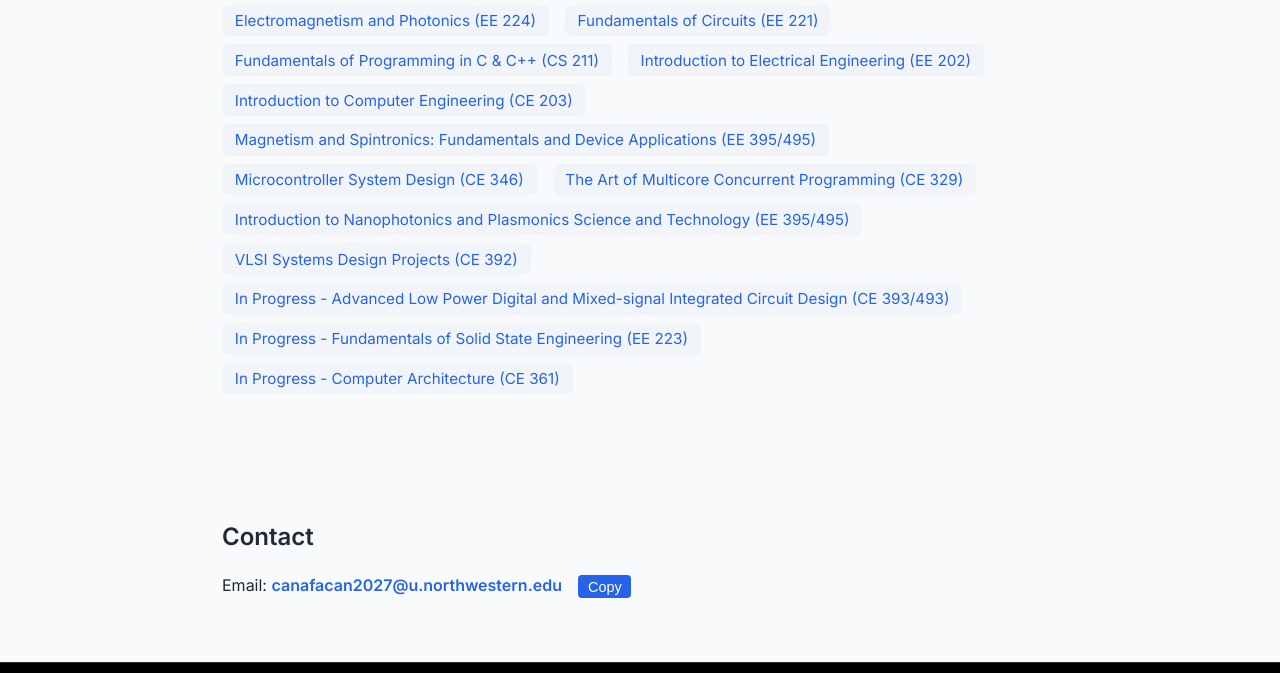
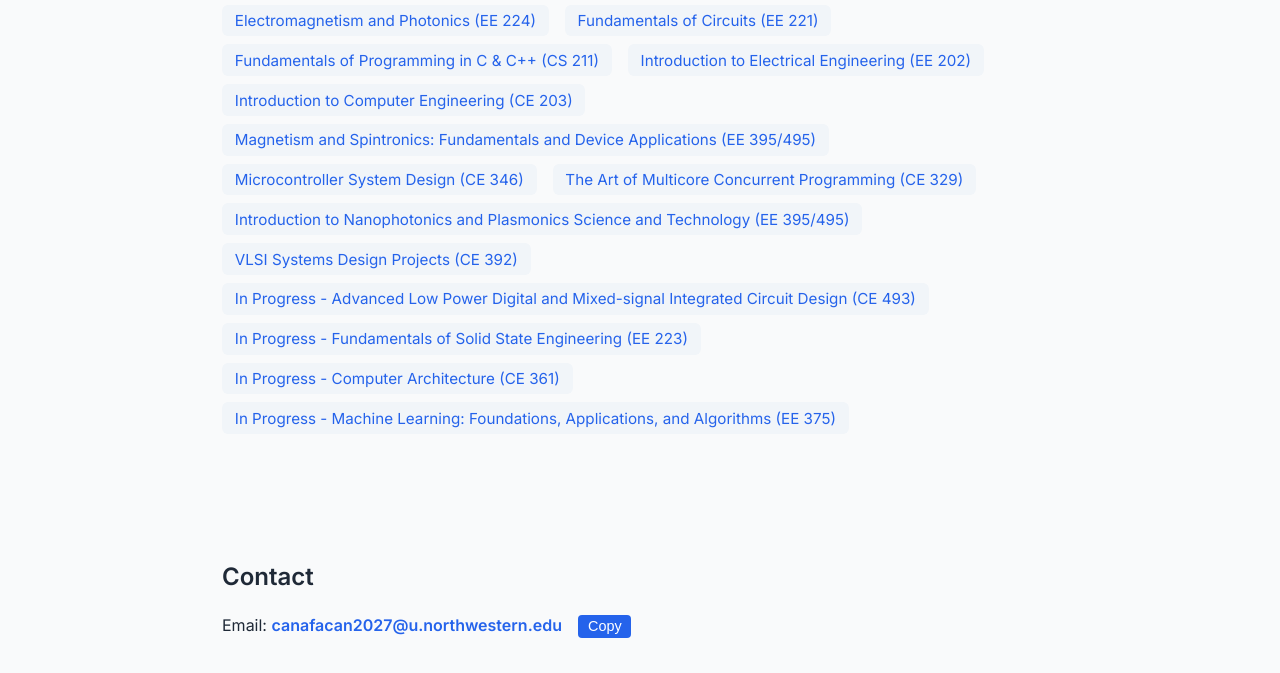
Before and after one commit to CanAfacan/website, a plain HTML site: page index.html in a window 1280 px wide. Shown: the part 3858-4531 px from the top of the page. Drawn offline with Linux system fonts and the light colour scheme.

Commit message:
Courses are updated

```diff
--- a/index.html
+++ b/index.html
@@ -266,9 +266,11 @@
       <li><a href="https://www.mccormick.northwestern.edu/electrical-computer/academics/courses/descriptions/329.html" target="_blank">The Art of Multicore Concurrent Programming (CE 329)</a></li>
       <li><a href="https://www.mccormick.northwestern.edu/electrical-computer/academics/courses/descriptions/395-495-nanophoton.html" target="_blank">Introduction to Nanophotonics and Plasmonics Science and Technology (EE 395/495)</a></li>
       <li><a href="https://www.mccormick.northwestern.edu/electrical-computer/academics/courses/descriptions/392.html" target="_blank">VLSI Systems Design Projects (CE 392)</a></li>
-      <li><a href="https://www.mccormick.northwestern.edu/electrical-computer/academics/courses/descriptions/393-493.html" target="_blank">In Progress - Advanced Low Power Digital and Mixed-signal Integrated Circuit Design (CE 393/493)</a></li>
+      <li><a href="https://www.mccormick.northwestern.edu/electrical-computer/academics/courses/descriptions/393-493.html" target="_blank">In Progress - Advanced Low Power Digital and Mixed-signal Integrated Circuit Design (CE 493)</a></li>
       <li><a href="https://www.mccormick.northwestern.edu/electrical-computer/academics/courses/descriptions/223.html" target="_blank">In Progress - Fundamentals of Solid State Engineering (EE 223)</a></li>
       <li><a href="https://www.mccormick.northwestern.edu/electrical-computer/academics/courses/descriptions/361.html" target="_blank">In Progress - Computer Architecture (CE 361)</a></li>
+      <li><a href="https://www.mccormick.northwestern.edu/electrical-computer/academics/courses/descriptions/375-475.html" target="_blank">In Progress - Machine Learning: Foundations, Applications, and Algorithms (EE 375)</a></li>
+
     </ul>
   </div>
 </section>
```
